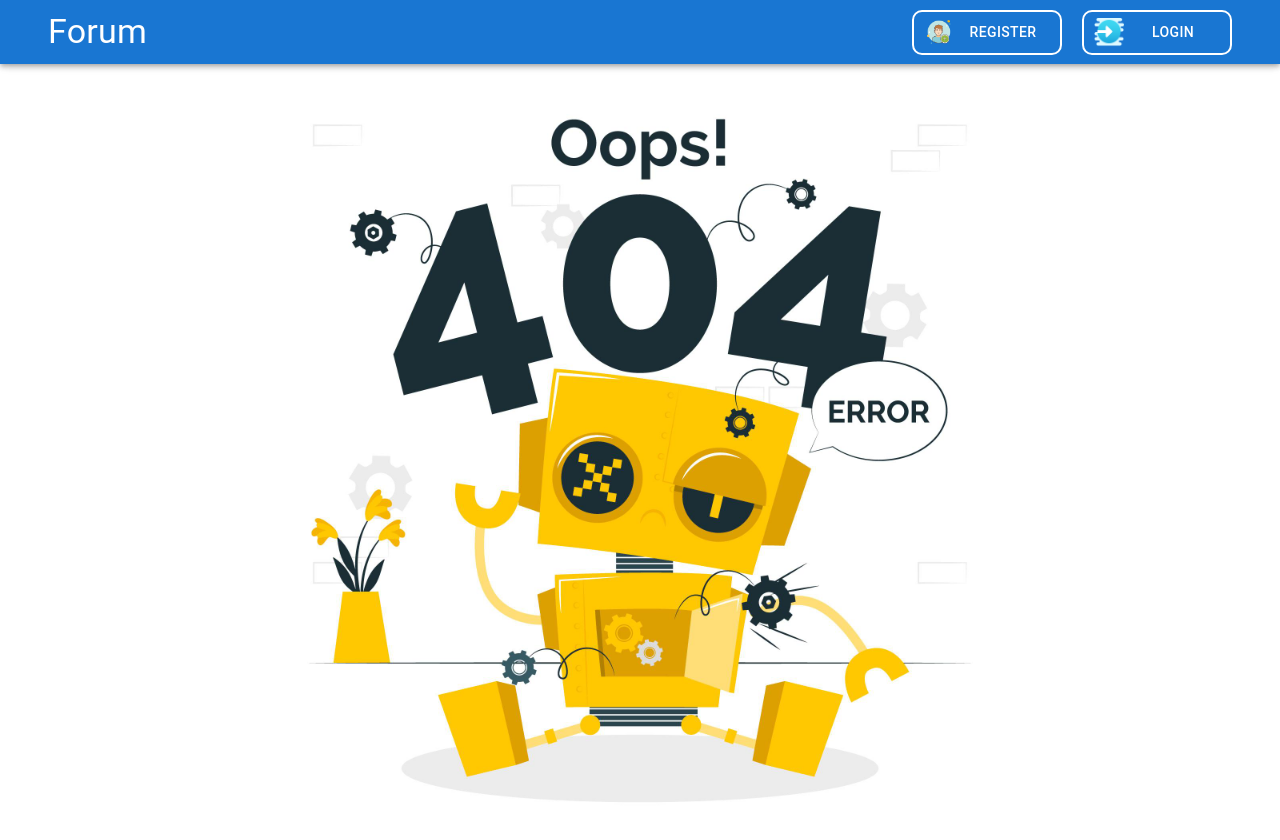
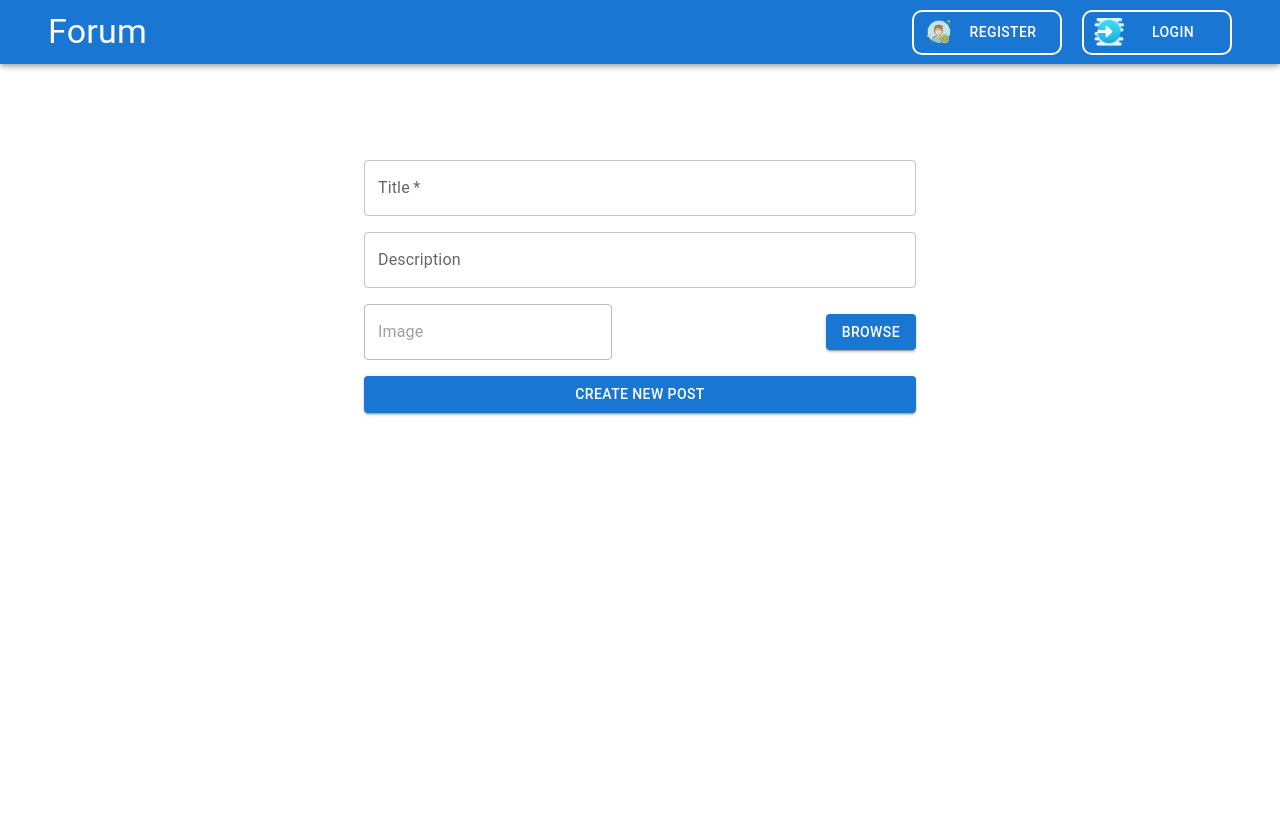
Before and after one commit to red88july/lab_work88, a React (Vite) app in the folder frontend/: page /new-post in a window 1280 px wide. Shown: the top 840 px of the page. After the commit the page ends 800 px from the top, so only its background shows below. Built offline with nearby package versions, Linux system fonts and the light colour scheme.

Commit message:
Create PostForm, postSlice, postThunk

```diff
--- a/frontend/app/store.ts
+++ b/frontend/app/store.ts
@@ -3,6 +3,7 @@ import { combineReducers, configureStore } from '@reduxjs/toolkit';
 import { FLUSH, PAUSE, PERSIST, PURGE, REGISTER, REHYDRATE,persistReducer, persistStore } from 'redux-persist';
 import storage from 'redux-persist/lib/storage';
 import {usersReducer} from '../src/features/users/usersSlice.ts';
+import {postsReducer} from '../src/features/posts/postsSlice.ts';
 
 const usersPersistConfig = {
   key: 'forum:users',
@@ -11,7 +12,8 @@ const usersPersistConfig = {
 };
 
 const rootReducer = combineReducers({
-  users: persistReducer(usersPersistConfig, usersReducer)
+  users: persistReducer(usersPersistConfig, usersReducer),
+  posts: postsReducer,
 });
 
 export const store = configureStore({
--- a/frontend/src/App.tsx
+++ b/frontend/src/App.tsx
@@ -4,6 +4,7 @@ import {Box} from '@mui/material';
 import {Route, Routes} from 'react-router-dom';
 import PageNoFoundPicture from '../src/assets/images/404PageNotFound.jpg';
 import LogForm from './features/users/LogForm.tsx';
+import PostForm from './features/posts/PostForm.tsx';
 
 function App() {
   return (
@@ -12,6 +13,7 @@ function App() {
             <Routes>
               <Route path="/register" element={(<RegForm />)}/>
               <Route path="/login" element={(<LogForm />)}/>
+              <Route path="/new-post" element={(<PostForm />)}/>
               <Route path="*" element={(
                 <Box
                   sx={{display: "flex", alignItems:'center',
--- /dev/null
+++ b/frontend/src/components/FileInput/FileInput.tsx
@@ -0,0 +1,57 @@
+import React, { useRef, useState } from 'react';
+import { Button, Grid, TextField } from '@mui/material';
+
+interface Props {
+  onChange: (e: React.ChangeEvent<HTMLInputElement>) => void;
+  name: string;
+  label: string;
+}
+
+const FileInput: React.FC<Props> = ({onChange, name, label}) => {
+  const inputRef = useRef<HTMLInputElement>(null);
+
+  const [filename, setFilename] = useState('');
+
+  const onFileChange = (e: React.ChangeEvent<HTMLInputElement>) => {
+    if (e.target.files && e.target.files[0]) {
+      setFilename(e.target.files[0].name);
+    } else {
+      setFilename('');
+    }
+
+    onChange(e);
+  };
+
+  const activateInput = () => {
+    if (inputRef.current) {
+      inputRef.current.click();
+    }
+  };
+
+  return (
+    <>
+      <input
+        style={{display: 'none'}}
+        type="file"
+        name={name}
+        onChange={onFileChange}
+        ref={inputRef}
+      />
+      <Grid container direction="row" alignItems="center">
+        <Grid item xs>
+          <TextField
+            disabled
+            label={label}
+            value={filename}
+            onClick={activateInput}
+          />
+        </Grid>
+        <Grid item>
+          <Button variant="contained" onClick={activateInput}>Browse</Button>
+        </Grid>
+      </Grid>
+    </>
+  );
+};
+
+export default FileInput;
--- a/frontend/src/components/UI/AppToolbar/UserMenu.tsx
+++ b/frontend/src/components/UI/AppToolbar/UserMenu.tsx
@@ -3,7 +3,10 @@ import {User} from '../../../types';
 
 import {Box, Button, Link, Menu, MenuItem} from '@mui/material';
 import {useAppDispatch} from '../../../../app/hooks.ts';
-import {logout} from '../../../features/users/usersThunk.ts';
+import {login, logout} from '../../../features/users/usersThunk.ts';
+import {postsCreate} from '../../../features/posts/postsThunk.ts';
+import {useSelector} from 'react-redux';
+import {selecPosts} from '../../../features/posts/postsSlice.ts';
 
 const addPost = {
   color: 'inherit',
--- /dev/null
+++ b/frontend/src/features/posts/PostForm.tsx
@@ -0,0 +1,102 @@
+import React, {useState} from 'react';
+import {Post} from '../../types';
+import {Box, Button, Container, Grid, TextField} from '@mui/material';
+import FileInput from '../../components/FileInput/FileInput.tsx';
+import {useAppDispatch} from '../../../app/hooks.ts';
+import {postsCreate} from './postsThunk.ts';
+
+
+const PostForm = () => {
+
+  const dispatch = useAppDispatch();
+
+  const [state, setState] = useState<Post>({
+    title: '',
+    description: '',
+    image: null,
+  });
+
+  const inputChangeHandler = (e: React.ChangeEvent<HTMLInputElement>) => {
+    const {name, value} = e.target;
+
+    setState(prevState => {
+      return {...prevState, [name]: value};
+    });
+  };
+
+  const onFormSubmit = async (event: React.FormEvent) => {
+    event.preventDefault();
+    try {
+      await dispatch(postsCreate(state)).unwrap();
+      // navigate('/');
+    } catch (e) {
+      //
+    }
+  };
+
+  const fileInputChangeHandler = (e: React.ChangeEvent<HTMLInputElement>) => {
+    const {name, files} = e.target;
+    if (files) {
+      setState(prevState => ({
+        ...prevState, [name]: files[0]
+      }));
+    }
+  };
+
+  return (
+    <>
+      <Container maxWidth="sm">
+        <Box marginTop={20}>
+          <form
+            autoComplete="off"
+            onSubmit={onFormSubmit}
+          >
+            <Grid container direction="column" spacing={2}>
+
+              <Grid item xs>
+                <TextField
+                  fullWidth
+                  id="title"
+                  label="Title"
+                  name="title"
+                  value={state.title}
+                  onChange={inputChangeHandler}
+                  required
+                />
+              </Grid>
+
+              <Grid item xs>
+                <TextField
+                  fullWidth
+                  id="description"
+                  label="Description"
+                  name="description"
+                  value={state.description}
+                  onChange={inputChangeHandler}
+                />
+              </Grid>
+
+              <Grid item xs>
+                <FileInput
+                  label="Image"
+                  name="image"
+                  onChange={fileInputChangeHandler}
+                />
+              </Grid>
+
+              <Grid item xs>
+                <Button
+                  fullWidth
+                  type="submit"
+                  color="primary"
+                  variant="contained">Create new post</Button>
+              </Grid>
+            </Grid>
+          </form>
+        </Box>
+      </Container>
+    </>
+  );
+};
+
+export default PostForm;
--- /dev/null
+++ b/frontend/src/features/posts/postsSlice.ts
@@ -0,0 +1,40 @@
+import {GlobalError,  PostMutation} from '../../types';
+import {createSlice} from '@reduxjs/toolkit';
+import {postsCreate} from './postsThunk.ts';
+import {RootState} from '../../../app/store.ts';
+
+interface UsersState {
+  posts: PostMutation | null;
+  isLoadingPost: boolean;
+  isErrorPost: GlobalError | null;
+}
+
+const initialState: UsersState = {
+  posts: null,
+  isLoadingPost: false,
+  isErrorPost: null,
+};
+
+export const postsSlice = createSlice({
+  name: 'posts',
+  initialState,
+  reducers: {},
+
+  extraReducers: (builder) => {
+    builder.addCase(postsCreate.pending, (state) => {
+      state.isLoadingPost = true;
+      state.isErrorPost = null;
+    });
+    builder.addCase(postsCreate.fulfilled, (state, {payload: data}) => {
+      state.isLoadingPost = false;
+      state.posts = data;
+    });
+    builder.addCase(postsCreate.rejected, (state, {payload: error}) => {
+      state.isLoadingPost = false;
+      state.isErrorPost = error || null;
+    });
+  }
+});
+
+export const postsReducer = postsSlice.reducer;
+export const selecPosts = (state: RootState) => state.posts.posts;
--- /dev/null
+++ b/frontend/src/features/posts/postsThunk.ts
@@ -0,0 +1,30 @@
+import {createAsyncThunk} from '@reduxjs/toolkit';
+import {GlobalError, Post, PostMutation} from '../../types';
+import axiosApi from '../../axiosApi.ts';
+import {isAxiosError} from 'axios';
+import {RootState} from '../../../app/store.ts';
+
+
+export const postsCreate = createAsyncThunk<PostMutation, Post, {  rejectValue: GlobalError, state: RootState }>(
+  'posts/createPost',
+  async (posted,  {rejectWithValue, getState}) => {
+    try {
+      const token = getState().users.users?.token;
+
+      console.log(token);
+
+      if(!token) {
+        return {message: 'Token Not found'};
+      }
+
+      const response = await axiosApi.post('/posts', posted, {headers: { 'Authorization': `Bearer:${token}`}});
+      return response.data;
+    } catch (e) {
+      if (isAxiosError(e) && e.response && e.response.status === 422) {
+        return rejectWithValue(e.response.data);
+      }
+
+      throw e;
+    }
+  }
+);
--- a/frontend/src/features/users/RegForm.tsx
+++ b/frontend/src/features/users/RegForm.tsx
@@ -71,12 +71,11 @@ const RegForm = () => {
             New user is registered!
           </Alert>
         }
-        <Box component="form" onSubmit={formSubmitHandler} sx={{mt: 3}}>
+        <Box component="form" noValidate onSubmit={formSubmitHandler} sx={{mt: 3}}>
           <Grid container spacing={2}>
             <Grid item xs={12}>
               <TextField
                 fullWidth
-                required
                 label="Username"
                 name="username"
                 value={registered.username}
@@ -89,7 +88,6 @@ const RegForm = () => {
             <Grid item xs={12}>
               <TextField
                 fullWidth
-                required
                 name="password"
                 label="Password"
                 type="password"
```
Also changed, not shown: frontend/src/types.d.ts (+19 -0 lines), 1 other file (tests, documents, lock files or other folders).
